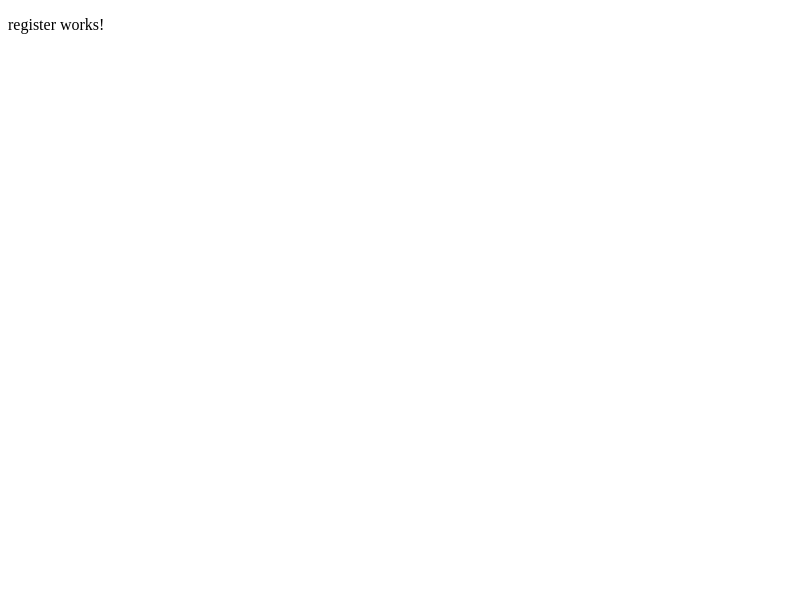
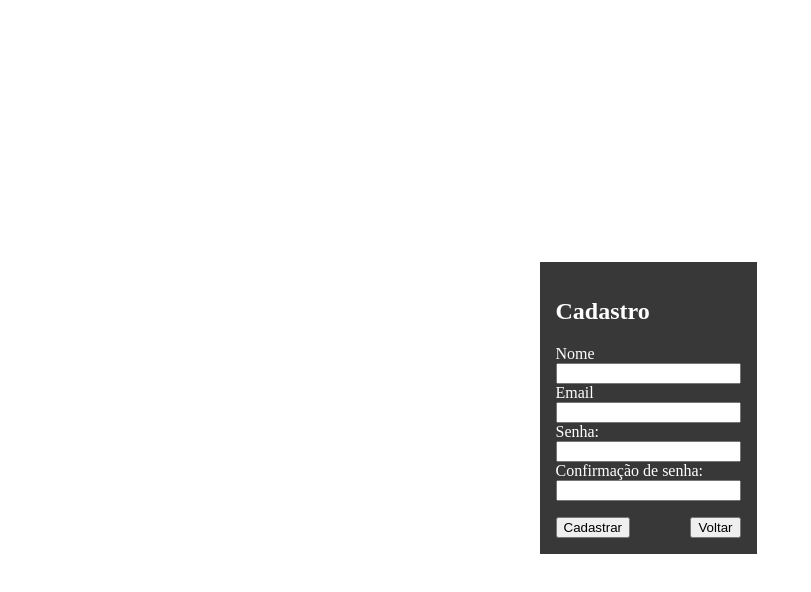
Before and after one commit to pehenobra2/Gerenciador-de-links, an Angular app in the folder site/: page /register in a window 1280 px wide. Shown: the top 592 px of the page, without its empty margins (0-811 px from the left). Built offline with nearby package versions, Linux system fonts and the light colour scheme.

Commit message:
terinei a tela de cadastro, falta mandar os dados para o banco

```diff
--- a/site/src/app/app.module.ts
+++ b/site/src/app/app.module.ts
@@ -4,6 +4,7 @@ import { AppComponent } from './app.component';
 import { BrowserModule } from '@angular/platform-browser';
 import { LoginComponent } from './login/login.component'; // Importe LoginComponent
 import { RegisterComponent } from './register/register.component'; // Importe RegisterComponent
+import { FormsModule } from '@angular/forms';
 
 @NgModule({
   declarations: [
@@ -12,7 +13,8 @@ import { RegisterComponent } from './register/register.component'; // Importe Re
   ],
   imports: [
     BrowserModule,
-    AppRoutingModule
+    AppRoutingModule,
+    FormsModule
   ],
   providers:[],
   bootstrap: []
--- a/site/src/app/login/login.component.html
+++ b/site/src/app/login/login.component.html
@@ -1,13 +1,13 @@
 <div class="container">
   <div class="box">
 
-    <div class="title-login">Login</div>
+    <div class="title-login">Email</div>
     <input type="text" class="login">
     <div class="title-pass">Senha</div>
     <input type="password" class="pass">
     <div class="buttons">
       <button class="enter">Entrar</button>
-      <button class="register" routerLink="register">Cadastre-se</button>
+      <button class="register" (click)="goToRegister()">Cadastre-se</button>
     </div>
   </div>
 </div>
--- a/site/src/app/login/login.component.ts
+++ b/site/src/app/login/login.component.ts
@@ -1,4 +1,5 @@
 import { Component } from '@angular/core';
+import { Router } from '@angular/router'
 
 @Component({
   selector: 'app-login',
@@ -7,4 +8,12 @@ import { Component } from '@angular/core';
 })
 export class LoginComponent {
 
+  constructor(
+    private router: Router
+  ){}
+
+
+  goToRegister(){
+    this.router.navigate(['/register']);
+  }
 }
--- a/site/src/app/register/register.component.css
+++ b/site/src/app/register/register.component.css
@@ -0,0 +1,34 @@
+.container{
+    width: 100vw;
+    height: 100vh;
+    display: flex;
+    align-items: center;
+    justify-content: center;
+}
+
+.box{
+    background-color: rgb(56, 56, 56);
+    padding: 1em;
+}
+
+.title{
+    color: white;
+}
+
+label{
+    color: white;
+}
+
+form{
+    display: flex;
+    justify-content: center;
+    flex-direction: column;
+    font-size: 1em;
+}
+
+.buttons{
+
+    margin-top: 1em;
+    display: flex;
+    justify-content: space-between;
+}
--- a/site/src/app/register/register.component.html
+++ b/site/src/app/register/register.component.html
@@ -1 +1,30 @@
-<p>register works!</p>
+<div class="container">
+    <div class="box">
+        <h2 class="title">Cadastro</h2>
+        <form (submit)="onSubmit()">
+            <div class="name">
+                <label for="name">Nome </label><br>
+                <input type="text" id="name" name="name" required>
+             </div>
+             <div class="email">
+                <label for="email">Email </label><br>
+                <input type="email" id="email" name="email"  required>
+             </div>
+             <div class="pass">
+                <label for="password">Senha: </label><br>
+                <input type="password" id="password" name="password"  required>
+
+
+             </div>
+             <div class="confirm-pass">
+                <label for="confimation">Confirmação de senha: </label><br>
+                <input type="password" id="confimation" name="confimation"  required>
+             </div>
+
+             <div class="buttons">
+                <button class="submit">Cadastrar</button>
+                <button class="login" (click)="goToLogin()">Voltar</button>
+             </div>
+        </form>
+    </div>
+</div>
--- a/site/src/app/register/register.component.ts
+++ b/site/src/app/register/register.component.ts
@@ -1,4 +1,5 @@
 import { Component } from '@angular/core';
+import {Router} from '@angular/router'
 
 @Component({
   selector: 'app-register',
@@ -7,4 +8,20 @@ import { Component } from '@angular/core';
 })
 export class RegisterComponent {
 
+  formData: any={}
+
+  constructor(
+    private router: Router,
+
+  ){}
+
+  onSubmit(){
+    console.log(this.formData);
+  }
+
+  goToLogin(){
+    this.router.navigate(['/login']);
+  }
+
+
 }
```
Also changed, not shown: site/package.json (+9 -9 lines), 1 other file (tests, documents, lock files or other folders).
